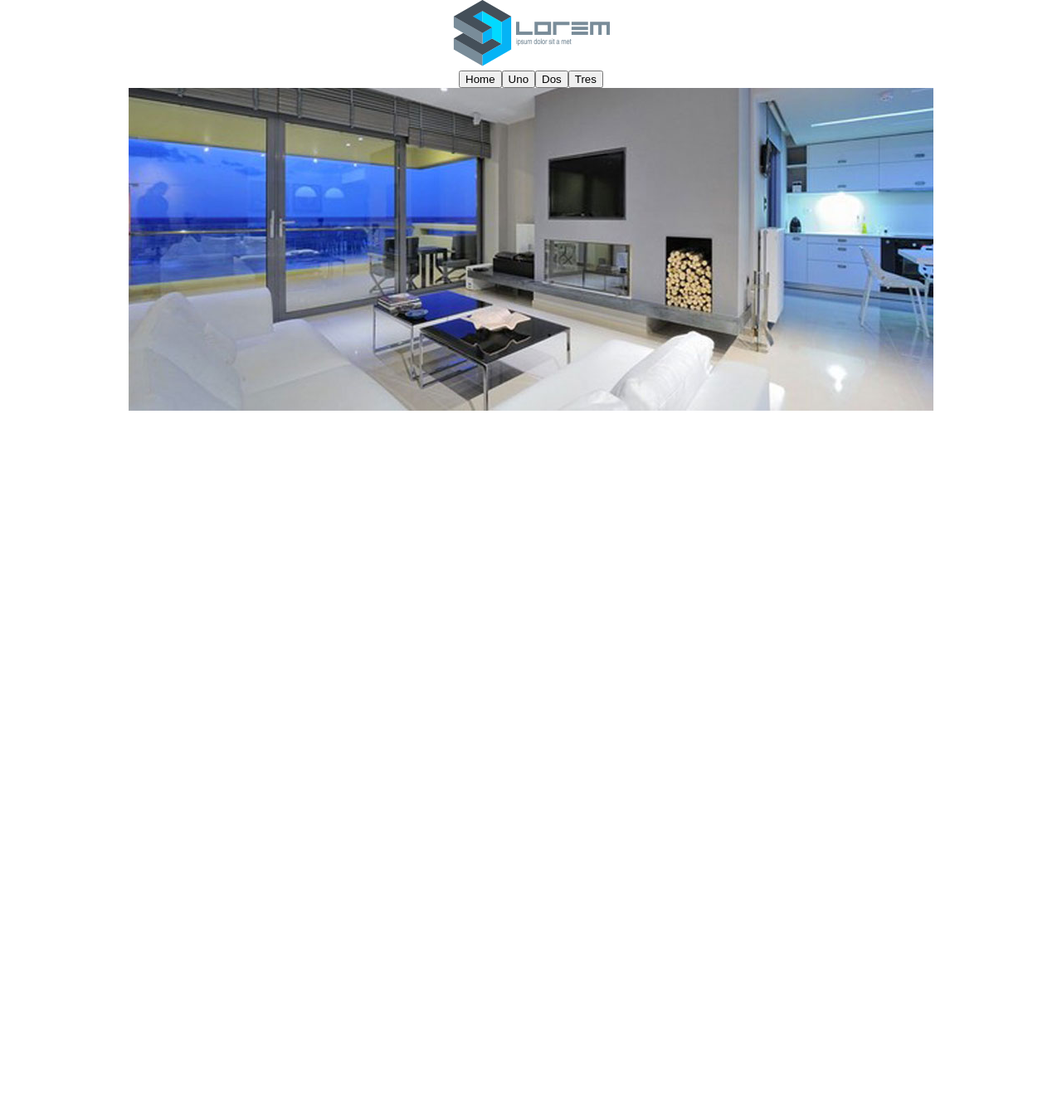
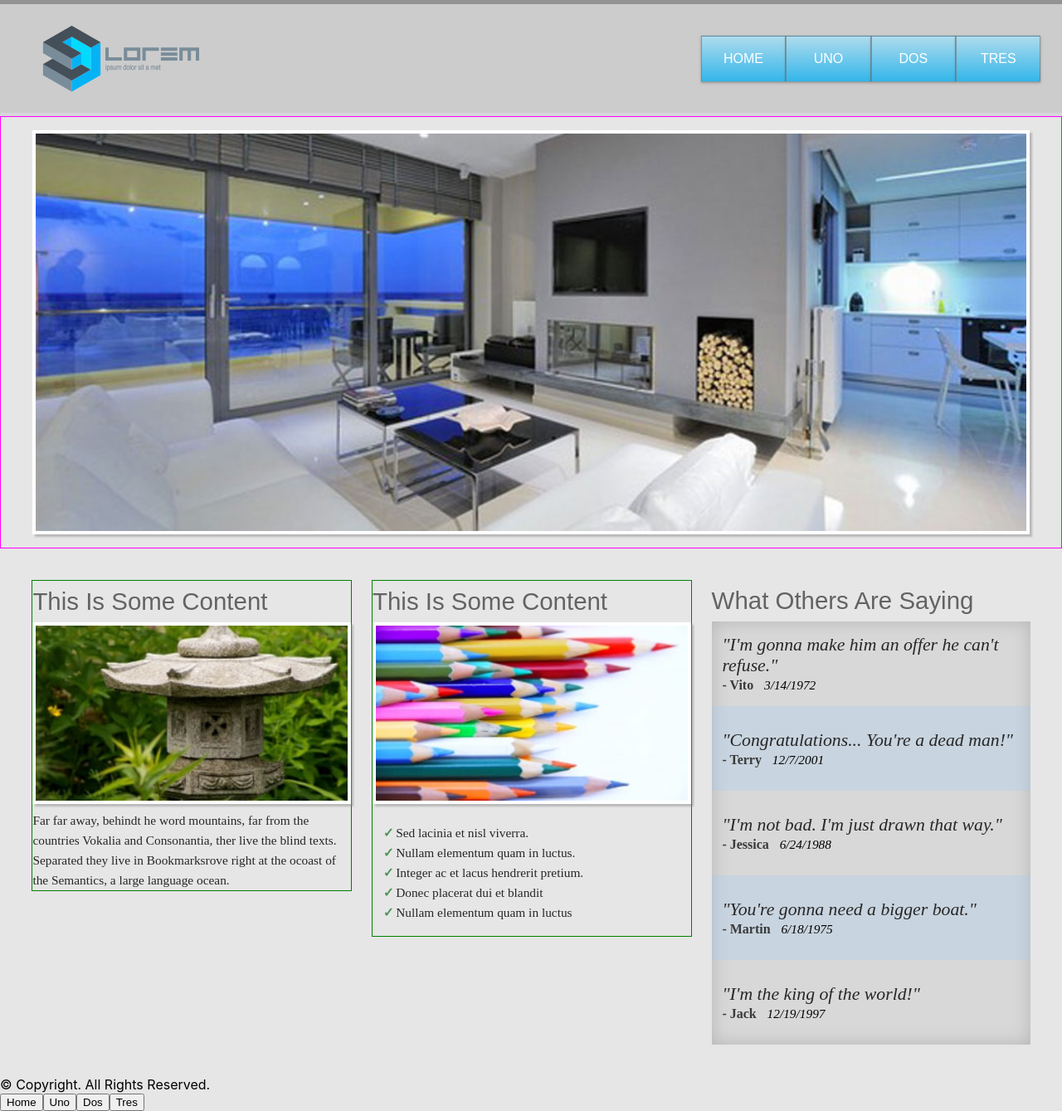
Before and after one commit to anvalenton/avoya, a React (Create React App) app: page / in a window 1280 px wide. Shown: the whole page at 83% size. Before the commit the page ends 800 px from the top, so only its background shows below. Built offline with nearby package versions, Linux system fonts and the light colour scheme.

Commit message:
finishing css

```diff
--- a/src/App.css
+++ b/src/App.css
@@ -1,38 +1,84 @@
-.App {
-  text-align: center;
+
+
+body, html {
+  background-color: #e6e6e6;
+  width: 100vw;
+
+
 }
 
-.App-logo {
-  height: 40vmin;
-  pointer-events: none;
+
+
+.menu-div {
+  background-color: #cccccc;
+  display: flex;
+  justify-content: space-between;
+  align-items: center;
+  padding: 2vw;
+  height: 10vh;
+  border-bottom: .5vh solid rgb(215, 215, 218);
+
+  border-top: .7vh solid rgba(116, 115, 115, 0.632);
 }
 
-@media (prefers-reduced-motion: no-preference) {
-  .App-logo {
-    animation: App-logo-spin infinite 20s linear;
-  }
+.logo {
+  margin-left: 2vw;
+}
+.menu-button-container {
+
+  height: 100%;
+  display: flex;
+  justify-content: center;
+  align-items: center;
+
 }
 
-.App-header {
-  background-color: #282c34;
-  min-height: 100vh;
-  display: flex;
-  flex-direction: column;
-  align-items: center;
-  justify-content: center;
-  font-size: calc(10px + 2vmin);
+.menubutton {
+  width: 8vw;
+  height: 70%;
+  border: .2px solid rgba(116, 115, 115, 0.632);
   color: white;
+  font-size: 100%;
+
+  background-image: linear-gradient(to top, #33b6ea,#aedbed );
+  box-shadow:
+
+         0 1px 3px 0 rgba(75, 75, 75, 0.4);
+
 }
 
-.App-link {
-  color: #61dafb;
+.bottomsection {
+
+  display: flex;
+  justify-content: space-between;
+  align-items: flex-start;
+  padding: 3vw;
+
 }
 
-@keyframes App-logo-spin {
-  from {
-    transform: rotate(0deg);
-  }
-  to {
-    transform: rotate(360deg);
-  }
+h2 {
+  color: rgba(65, 64, 64, 0.79);
+  font-family: Arial, Helvetica, sans-serif;
+  font-weight: normal;
+  align-self: flex-start;
+  margin-bottom: 1vh;
+  margin-top: 1vh;
+  font-size: 2.3vw;
+
 }
+
+
+ul {
+  list-style: none; /* Remove default bullets */
+  align-self: flex-start;
+  padding-left: 1vw;
+}
+
+ul li::before {
+  content: "\2713";
+  color: rgb(79, 147, 87); /* Change the color */
+  font-weight: bold; /* If you want it to be bold */
+  display: inline-block; /* Needed to add space between the bullet and the text */
+  width: 1em;
+  margin-left: 0;
+}
--- a/src/App.js
+++ b/src/App.js
@@ -2,12 +2,52 @@
 import './App.css';
 import Menu from "./Menu";
 import Carousel from "./Carousel";
+import ArticleBox from "./ArticleBox";
+import CommentBox from "./CommentBox";
+import photoLeft from "./img/column-left.jpg";
+import photoCenter from "./img/column-center.jpg";
+import comments from "./app.json";
+
+
 
 function App() {
+
+
+
   return (
     <div className="App">
       <Menu />
       <Carousel />
+
+
+      <section className='bottomsection'>
+
+      <ArticleBox header={'This Is Some Content'} img={photoLeft} text={'Far far away, behindt he word mountains, far from the countries Vokalia and Consonantia, ther live the blind texts. Separated they live in Bookmarksrove right at the ocoast of the Semantics, a large language ocean. '}/>
+
+      <ArticleBox header={'This Is Some Content'} img={photoCenter} text={<ul>
+        <li>Sed lacinia et nisl viverra.</li>
+        <li>Nullam elementum quam in luctus.</li>
+        <li>Integer ac et lacus hendrerit pretium.</li>
+        <li>Donec placerat dui et blandit</li>
+        <li>Nullam elementum quam in luctus</li>
+      </ul>}/>
+
+      <CommentBox response={comments} />
+
+      </section>
+
+
+      <footer>
+        <div>
+         © Copyright. All Rights Reserved.
+        </div>
+        <div className='footer-button-container'>
+                <button className='footerbutton'>Home</button>
+                <button className='footerbutton'>Uno</button>
+                <button className='footerbutton'>Dos</button>
+                <button className='footerbutton'>Tres</button>
+        </div>
+      </footer>
     </div>
   );
 }
--- /dev/null
+++ b/src/ArticleBox.css
@@ -0,0 +1,22 @@
+
+.articlebox {
+    width: 30vw;
+    border: 1px solid green;
+    display: flex;
+    flex-direction: column;
+}
+
+.article-img {
+    border: 4px solid white;
+    box-shadow: 3px 3px 2px 0px rgba(128, 128, 128, 0.459);
+}
+
+.article-text {
+    font-size: 1.2vw;
+    text-align: left;
+    color: rgb(40, 39, 39);
+    font-family:'Times New Roman', Times, serif;
+    margin-top: 1vh;
+    line-height: 3vh;
+
+}
--- /dev/null
+++ b/src/ArticleBox.js
@@ -0,0 +1,23 @@
+import React from "react";
+import "./ArticleBox.css";
+//would import separate css file if styling was more complex
+
+
+
+const ArticleBox = ({header, img, text}) =>  {
+
+
+    return(
+
+        <>
+        <div className='articlebox'>
+            <h2>{header}</h2>
+            <img className='article-img' src={img} alt='some description'></img>
+            <section className="article-text">{text}</section>
+        </div>
+        </>
+    )
+}
+
+
+export default ArticleBox;
--- a/src/Carousel.css
+++ b/src/Carousel.css
@@ -14,7 +14,7 @@
 @keyframes fade-in {
 
     from {
-        transform: translateX(50%);
+        transform: translateX(20%);
         opacity: 0;
     }
 
@@ -32,10 +32,28 @@
         opacity: 1;
     }
 
-
-
     100% {
         transform: translateX(-50%);
         opacity: 0;
     }
 }
+
+.carousel-container {
+
+    width: 100vw;
+    box-sizing: border-box;
+    padding-right: 3vw;
+    padding-left: 3vw;
+    padding-top: 2vh;
+    padding-bottom: 2vh;
+    border: 1px solid magenta;
+    display: flex;
+    justify-content: center;
+    align-items: center;
+}
+
+#carouselimg {
+    border: 4px solid white;
+    box-shadow: 3px 3px 2px 0px rgba(128, 128, 128, 0.459);
+    width: 96vw;
+}
--- a/src/Carousel.js
+++ b/src/Carousel.js
@@ -1,4 +1,4 @@
-import React, {useState, useRef} from "react";
+import React, {useState} from "react";
 import photo1 from "./img/slideshow/1.jpg"
 import photo2 from "./img/slideshow/2.jpg"
 import photo3 from "./img/slideshow/3.jpg"
@@ -8,12 +8,9 @@ import "./Carousel.css";
 
 const Carousel = () => {
 
-    const [photoArr, setPhotoArr] = useState([photo1, photo2, photo3])
-    const [currPhoto, setCurrPhoto] = useState(photo3);
+    const [photoArr, setPhotoArr] = useState([{source: photo1, info: 'some photo description'}, {source:photo2, info: 'some photo description'}, {source:photo3, info: 'some photo description'}])
+    const [currPhoto, setCurrPhoto] = useState({source:photo3, info:'some photo description'});
     const [photoTransition, setPhotoTransition] = useState('fade-in')
-
-    const carouselRef = useRef(null);
-
 
     function changePhoto() {
 
@@ -44,9 +41,9 @@ const Carousel = () => {
 
     return (
         <>
-            <div>
+            <div className='carousel-container'>
 
-            <img id="carousel" ref={carouselRef} className={photoTransition} src={currPhoto} onAnimationEnd={fadePhoto}></img>
+            <img id="carouselimg" className={photoTransition} src={currPhoto.source} alt={currPhoto.info} onAnimationEnd={fadePhoto}></img>
 
             </div>
         </>
--- /dev/null
+++ b/src/CommentBox.css
@@ -0,0 +1,59 @@
+
+.comment-boxcontainer {
+
+    display: flex;
+    flex-direction: column;
+    height: 70vh;
+    width: 30vw;
+
+}
+
+.comment-container {
+    height: 100%;
+    width: 100%;
+    background-color: #d8d8d8;
+    box-shadow: inset 0 0 20px 1px rgba(128, 128, 128, 0.377);
+}
+.comment-subcontainer {
+
+    height: 20%;
+    display: flex;
+    flex-direction: column;
+    justify-content: center;
+    align-items: flex-start;
+
+
+}
+
+.highlight {
+    background-color: #9ec9f048;
+}
+
+
+
+.comment-div {
+    color: rgb(40, 39, 39);
+    font-family: 'Times New Roman', Times, serif;
+    font-style: italic;
+    font-size: 1.7vw;
+    padding-left: 1vw;
+}
+
+.name-date-container {
+    padding-left: 1vw;
+}
+
+.namespan {
+    font-family: 'Times New Roman', Times, serif;
+    font-style: bold;
+    font-weight:bolder;
+    color: rgb(58, 58, 58)
+
+}
+
+time {
+    margin-left: 1vw;
+    font-family: 'Times New Roman', Times, serif;
+    font-style:italic;
+    font-size: 1.2vw;
+}
--- /dev/null
+++ b/src/CommentBox.js
@@ -0,0 +1,39 @@
+import React from "react";
+import "./CommentBox.css";
+
+
+
+
+const CommentBox = ({response}) => {
+
+
+    return (
+
+        <>
+        <div className="comment-boxcontainer">
+            <h2>What Others Are Saying</h2>
+
+            <div className='comment-container'>
+            {response.slice(0,5).map((elem, idx) => {
+
+               let highlightClass = idx % 2 === 0? 'no-highlight': 'highlight';
+               return (
+               <div className={`comment-subcontainer ${highlightClass}`}>
+                   <div className="comment-div">{`"${elem.comment}"`}</div>
+                   <div className='name-date-container'>
+                       <span className='namespan'>- {`${elem.name.match(/^[\w]+/g)[0]}`}</span>
+                       <time className='datespan'>{new Date(elem.timestamp * 1e3).toLocaleDateString()}</time>
+                   </div>
+               </div>)
+
+
+           })}
+
+            </div>
+
+        </div>
+        </>
+    )
+}
+
+export default CommentBox
--- a/src/Menu.js
+++ b/src/Menu.js
@@ -7,13 +7,13 @@ const Menu = () => {
 
     return (
         <>
-        <div>
-            <img src={logo}></img>
-            <div>
-                <button>Home</button>
-                <button>Uno</button>
-                <button>Dos</button>
-                <button>Tres</button>
+        <div className='menu-div'>
+            <img className="logo" src={logo} alt='logo'></img>
+            <div className='menu-button-container'>
+                <button className='menubutton'>HOME</button>
+                <button className='menubutton'>UNO</button>
+                <button className='menubutton'>DOS</button>
+                <button className='menubutton'>TRES</button>
             </div>
         </div>
         </>
```
